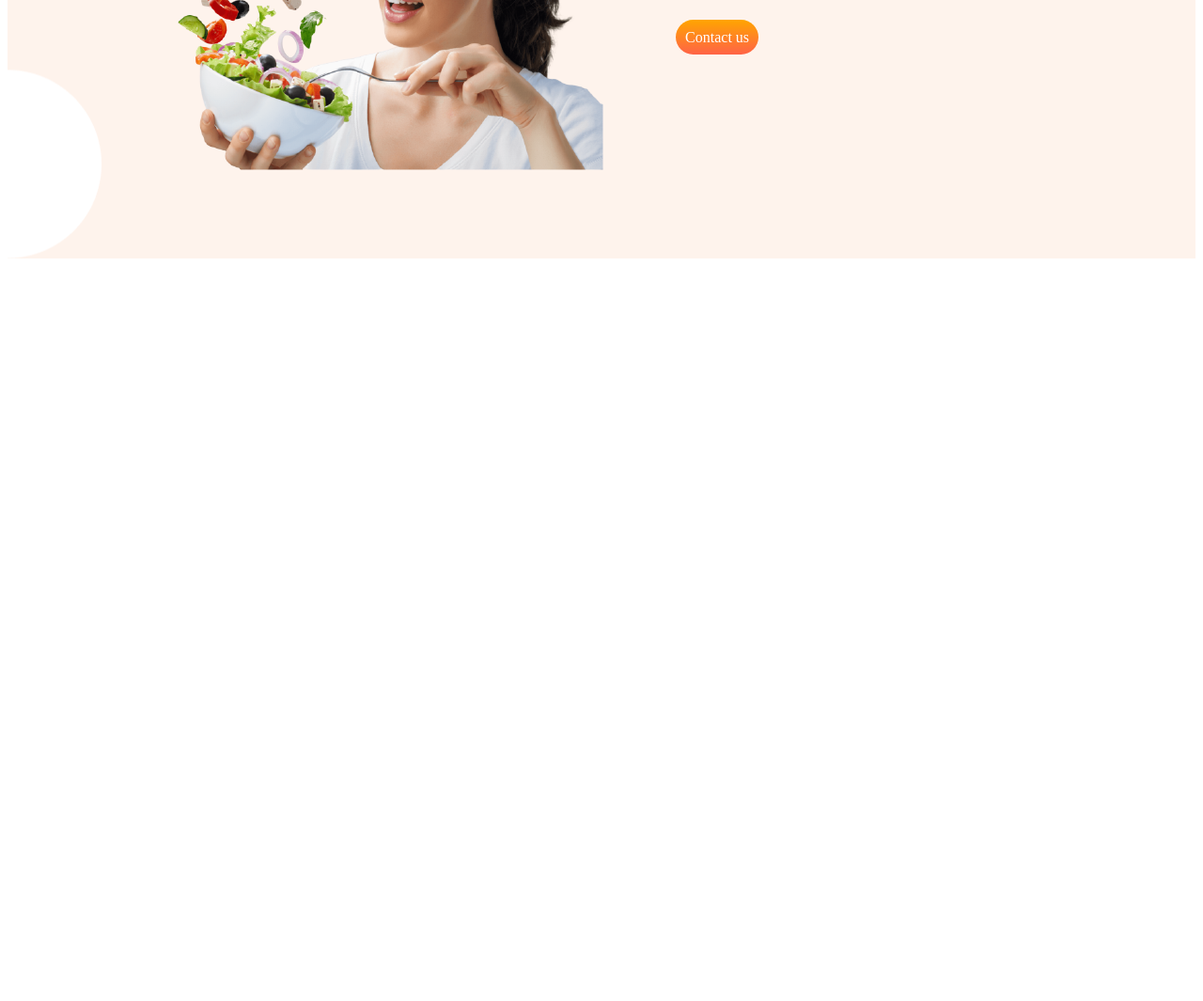
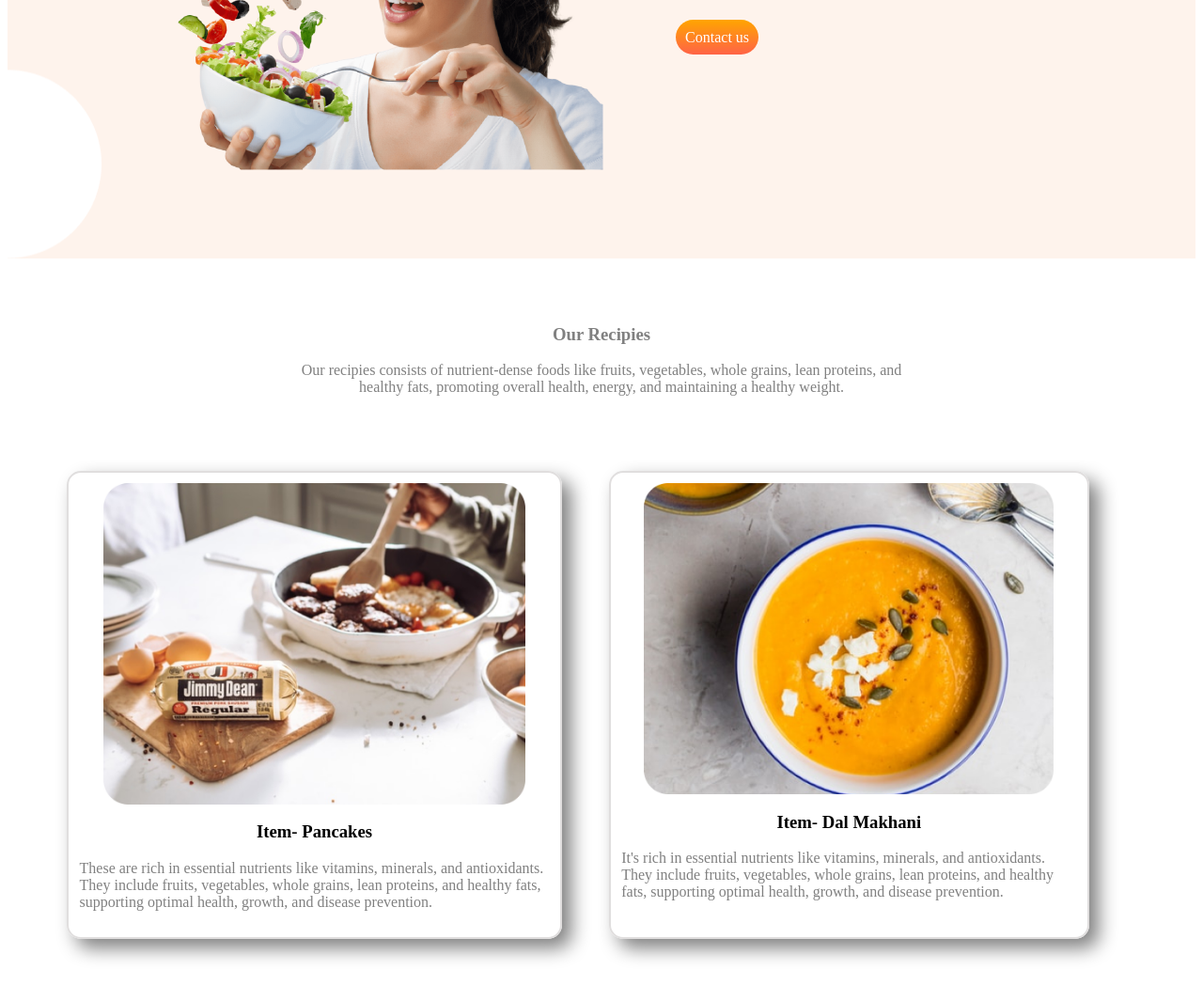
Before and after one commit to Barshonwebdev/healthy-food, a plain HTML site: page index.html in a window 1280 px wide. Shown: the part 939-2004 px from the top of the page at 94% size. Before the commit the page ends 1222 px from the top, so only its background shows below. Drawn offline with Linux system fonts and the light colour scheme.

Commit message:
recipe section

```diff
--- a/healthy.css
+++ b/healthy.css
@@ -33,3 +33,27 @@
     padding: 5%;
     color: gray;
 }
+
+.recipe-section{
+    margin-top: 70px;
+    padding-bottom: 100px;
+}
+
+.recipe-cards{
+    display: flex;
+    padding: 5%;
+}
+.card{
+    padding: 1%;
+    margin-right: 50px;
+    border: solid rgb(224, 222, 222) 2px;
+    border-radius: 15px;
+    box-shadow: 10px 10px 20px gray;
+}
+
+.image{
+    width: 90%;
+    margin-left: auto;
+    margin-right: auto;
+    display: block;
+}
--- a/index.html
+++ b/index.html
@@ -33,5 +33,27 @@
             <a class="button" href="">Contact us</a>
         </div>
     </section>
+    <section class="recipe-section">
+        <div style="text-align: center; padding-left: 300px;padding-right: 300px; color: gray;">
+            <h3>Our Recipies</h3>
+            <p>Our recipies consists of nutrient-dense foods like fruits, vegetables, whole grains, lean proteins, and healthy fats,
+                promoting overall health, energy, and maintaining a healthy weight.</p>
+        </div>
+        <div class="recipe-cards">
+            <div class="card">
+                <img class="image" src="./images/food/Project Cover.jpg" alt="">
+                <h3 style="text-align: center;">Item- Pancakes</h3>
+                <p style="color: gray;">These are rich in essential nutrients like vitamins, minerals, and antioxidants. They include fruits,
+                vegetables, whole grains, lean proteins, and healthy fats, supporting optimal health, growth, and disease prevention.</p>
+            </div>
+            <div class="card">
+                <img class="image" src="./images/food/Project Cover.png" alt="">
+                <h3 style="text-align: center;">Item- Dal Makhani</h3>
+                <p style="color: gray;">It's rich in essential nutrients like vitamins, minerals, and antioxidants. They include fruits,
+                    vegetables, whole grains, lean proteins, and healthy fats, supporting optimal health, growth, and disease
+                    prevention.</p>
+            </div>
+        </div>
+    </section>
 </body>
 </html>
```
